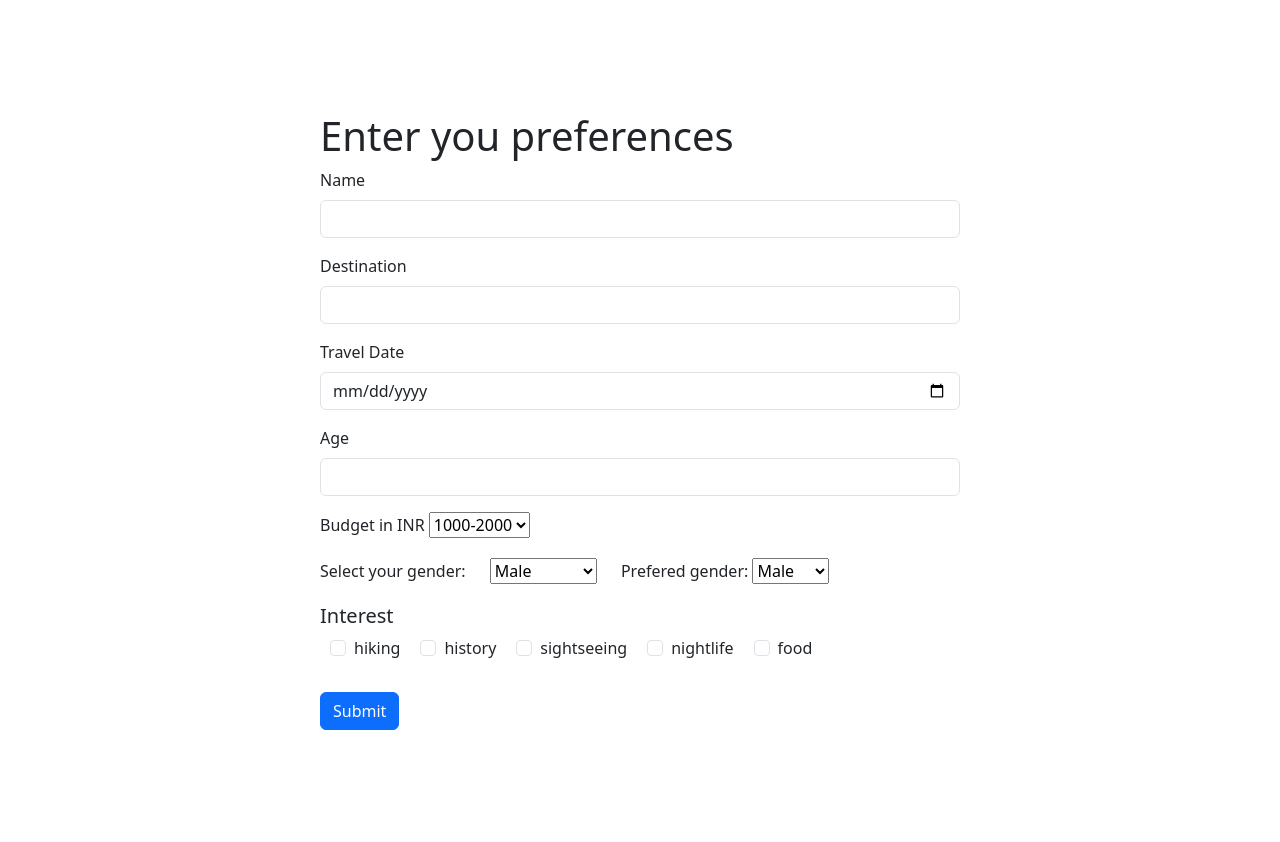
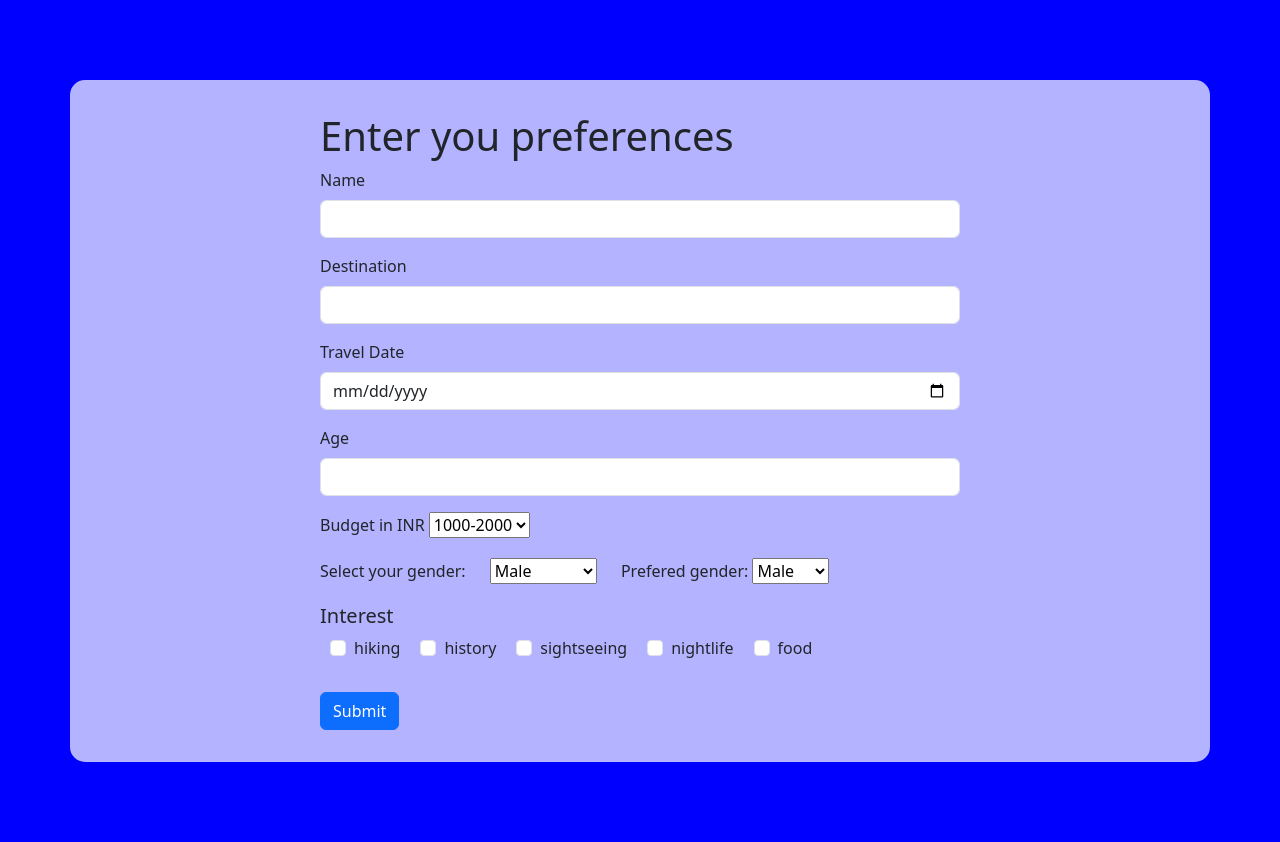
Before and after one commit to ninadnaik10/LoremIpsum_Clash-Of-Codes, a Python web app: template templates/preference.html in a window 1280 px wide. Run offline with Jinja, Linux system fonts and the light colour scheme; the template is opened without the code that fills it, so the values that code supplies are empty.

Commit message:
color update

```diff
--- a/templates/preference.html
+++ b/templates/preference.html
@@ -8,7 +8,7 @@
     <link rel="stylesheet" href="../static/prefstyle.css">
     <link href="https://cdn.jsdelivr.net/npm/bootstrap@5.3.0-alpha1/dist/css/bootstrap.min.css" rel="stylesheet" integrity="sha384-GLhlTQ8iRABdZLl6O3oVMWSktQOp6b7In1Zl3/Jr59b6EGGoI1aFkw7cmDA6j6gD" crossorigin="anonymous">
 </head>
-<body style="background-color: ;">
+<body style="background-color: blue;">
     <div class="container form-container">
         <div class="main">
             <div class="text">
```
